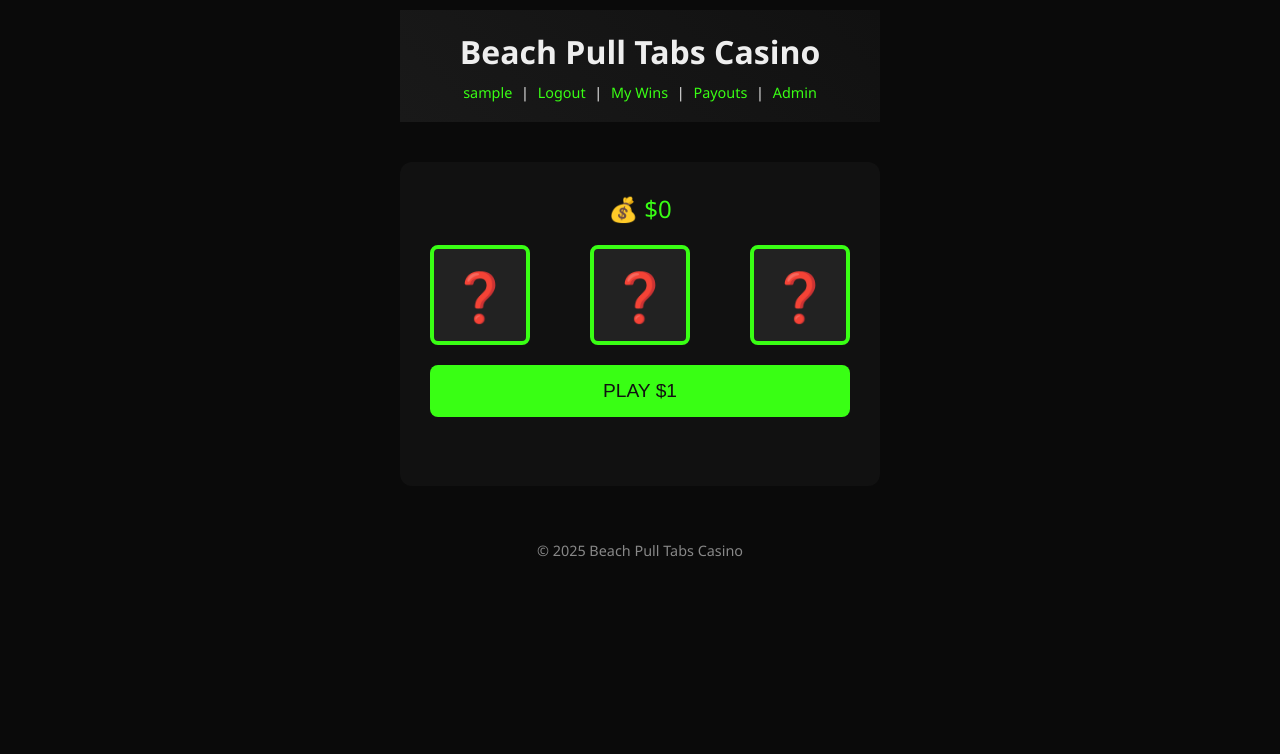
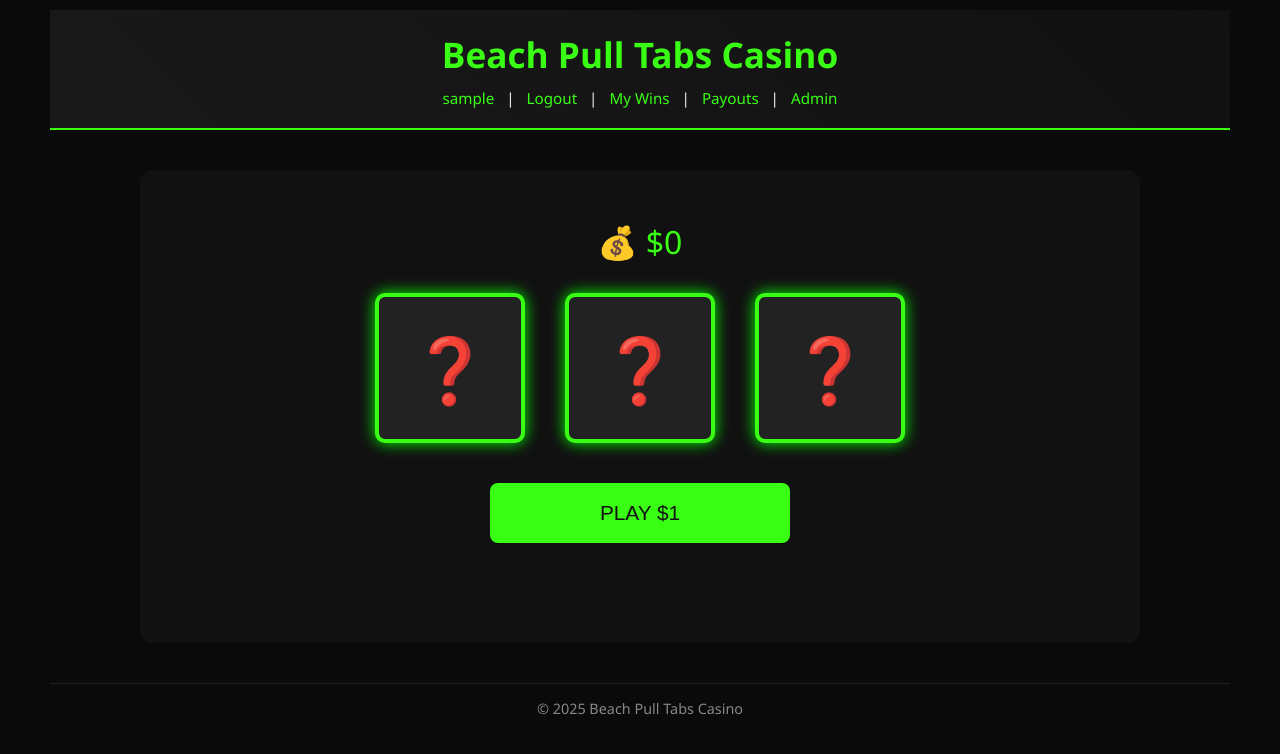
Before and after one commit to bulldawg395/pulltab-game, a Flask app: page / in a window 1280 px wide. Shown: the top 754 px of the page. Run offline with Flask 3, Linux system fonts and the light colour scheme; the visitor is signed in with stand-in values (Sample User, id 1); data that the repository does not hold is empty.

Commit message:
style.css

```diff
--- a/static/style.css
+++ b/static/style.css
@@ -1,113 +1,219 @@
-* { box-sizing: border-box; margin:0; padding:0; }
+* {
+  box-sizing: border-box;
+  margin: 0;
+  padding: 0;
+}
+
 body {
   background: #0a0a0a;
   color: #eee;
   font-family: 'Segoe UI', sans-serif;
 }
+
 .container {
-  max-width: 500px;
+  max-width: 1200px;
   margin: 0 auto;
   padding: 10px;
 }
+
 header {
   text-align: center;
   padding: 20px 0;
   background: linear-gradient(45deg, #191919, #111);
+  border-bottom: 2px solid #39ff14;
 }
-header h1 { font-size: 2rem; }
+
+header h1 {
+  font-size: 2.2rem;
+  margin-bottom: 10px;
+  color: #39ff14;
+}
+
 nav {
-  margin-top: 10px;
-  font-size: 0.9rem;
+  font-size: 0.95rem;
 }
-nav a, nav span { color: #39ff14; margin: 0 5px; text-decoration: none; }
-nav a:hover { color: #fff; }
+
+nav a, nav span {
+  color: #39ff14;
+  margin: 0 8px;
+  text-decoration: none;
+}
+
+nav a:hover {
+  color: #fff;
+  text-decoration: underline;
+}
+
+/* -------- AUTH FORMS -------- */
 
 .auth-form {
   display: grid;
-  gap: 20px;
+  gap: 30px;
   padding-top: 40px;
+  max-width: 400px;
+  margin: auto;
 }
+
 .auth-form form {
   background: #1a1a1a;
   border-radius: 8px;
   padding: 20px;
+  box-shadow: 0 0 10px #111;
 }
-.auth-form h2 { margin-bottom: 10px; color: #39ff14; }
+
+.auth-form h2 {
+  margin-bottom: 15px;
+  color: #39ff14;
+}
+
 .auth-form input {
-  width:100%;
-  padding: 10px;
-  margin: 8px 0;
+  width: 100%;
+  padding: 12px;
+  margin: 10px 0;
   background: #111;
   border: 1px solid #333;
-  border-radius: 4px;
+  border-radius: 5px;
   color: #eee;
+  font-size: 1rem;
 }
+
 .auth-form button {
-  width:100%;
+  width: 100%;
   padding: 12px;
   background: #39ff14;
   color: #111;
-  border:none;
-  border-radius: 4px;
+  border: none;
+  border-radius: 5px;
   font-size: 1rem;
   cursor: pointer;
   transition: background 0.3s;
 }
-.auth-form button:hover { background: #51ff2a; }
+
+.auth-form button:hover {
+  background: #51ff2a;
+}
+
+/* -------- GAME BOX -------- */
 
 .game-box {
   text-align: center;
   background: #111;
-  padding: 30px;
+  padding: 50px 20px;
   border-radius: 12px;
   margin-top: 40px;
+  max-width: 1000px;
+  margin-left: auto;
+  margin-right: auto;
 }
+
 .balance {
-  font-size: 1.5rem;
-  margin-bottom: 20px;
+  font-size: 2rem;
+  margin-bottom: 30px;
   color: #39ff14;
 }
+
 .reel-container {
   display: flex;
-  justify-content: space-between;
-  margin-bottom: 20px;
+  justify-content: center;
+  gap: 40px;
+  margin-bottom: 30px;
+  flex-wrap: wrap;
 }
+
 .reel {
-  width: 100px;
-  height: 100px;
+  width: 150px;
+  height: 150px;
   background: #222;
   border: 4px solid #39ff14;
-  border-radius: 8px;
-  font-size: 3rem;
+  border-radius: 10px;
+  font-size: 4rem;
   display: flex;
   align-items: center;
   justify-content: center;
+  box-shadow: 0 0 15px #0f0;
 }
+
 .reel-container.spin .reel {
-  animation: spin 0.15s ease-in-out infinite alternate;
+  animation: spin 0.2s ease-in-out infinite alternate;
 }
-@keyframes spin { to { transform: translateY(-10px); } }
+
+@keyframes spin {
+  to {
+    transform: translateY(-10px);
+  }
+}
 
 #playBtn {
   width: 100%;
-  padding: 15px;
+  max-width: 300px;
+  padding: 18px;
   background: #39ff14;
   border: none;
   border-radius: 8px;
-  font-size: 1.2rem;
+  font-size: 1.3rem;
   color: #111;
   cursor: pointer;
   transition: background 0.3s;
+  margin-top: 10px;
 }
-#playBtn:hover { background: #51ff2a; }
-#playBtn:disabled { background: #333; cursor: not-allowed; }
+
+#playBtn:hover {
+  background: #51ff2a;
+}
+
+#playBtn:disabled {
+  background: #444;
+  cursor: not-allowed;
+}
 
 .message {
-  margin-top: 15px;
-  font-size: 1.2rem;
-  min-height: 24px;
+  margin-top: 20px;
+  font-size: 1.3rem;
+  min-height: 30px;
   color: #fff;
 }
+
+/* -------- INFO PAGE -------- */
+
+.info-page {
+  max-width: 800px;
+  margin: 40px auto;
+  padding: 20px;
+  background: #111;
+  border-radius: 10px;
+  box-shadow: 0 0 12px #222;
+  text-align: center;
+}
+
+.info-page h2 {
+  margin-top: 30px;
+  margin-bottom: 15px;
+  color: #39ff14;
+}
+
+.info-page p {
+  margin-top: 10px;
+  font-size: 1.1rem;
+}
+
+.info-page table {
+  width: 100%;
+  background: rgba(255, 255, 255, 0.05);
+  border-collapse: collapse;
+  color: #fff;
+  margin-top: 20px;
+  border-radius: 6px;
+  overflow: hidden;
+}
+
+.info-page th,
+.info-page td {
+  padding: 15px;
+  border: 1px solid #444;
+  font-size: 1rem;
+}
+
+/* -------- FOOTER -------- */
 
 footer {
   text-align: center;
@@ -115,4 +221,5 @@ footer {
   font-size: 0.9rem;
   margin-top: 40px;
   color: #888;
+  border-top: 1px solid #222;
 }
```
